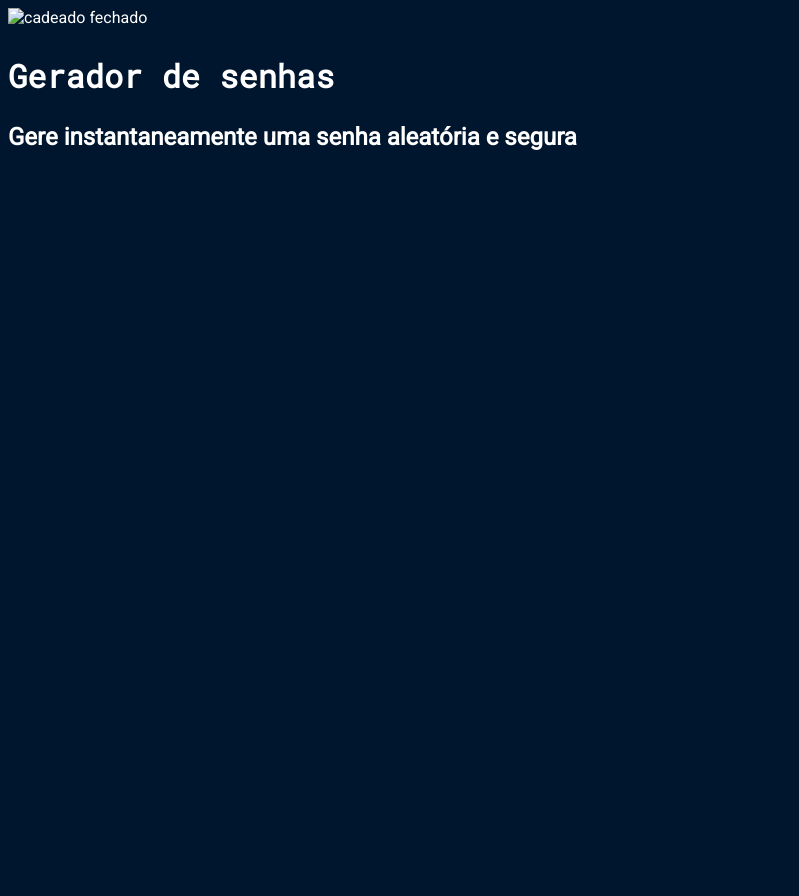
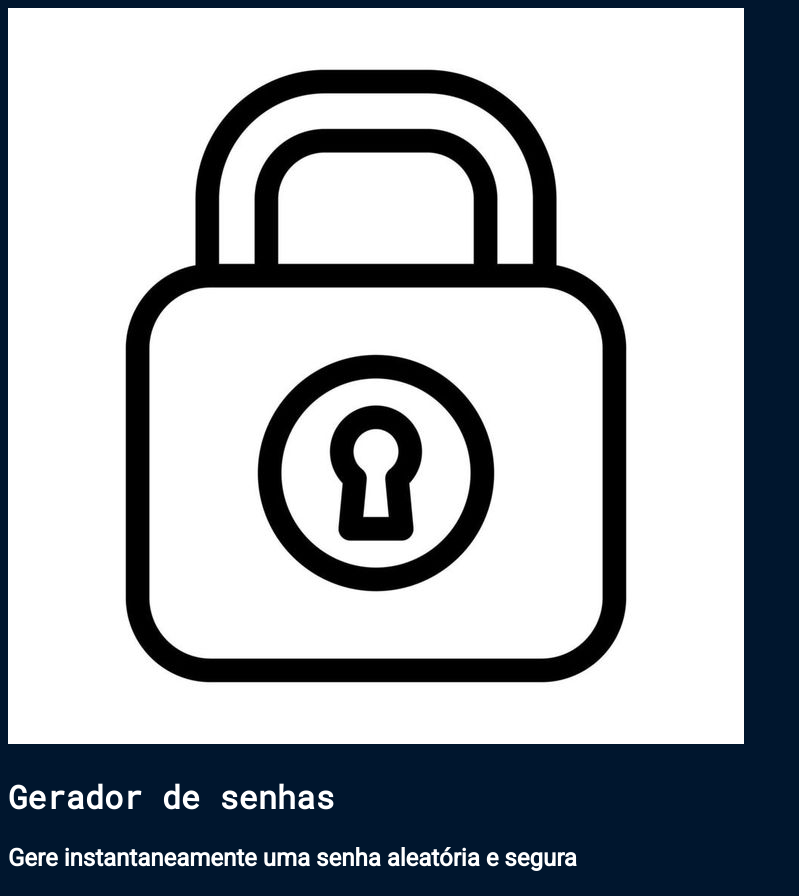
Before and after one commit to clarabond/seguranca_digital, a plain HTML site: page index.html in a window 1280 px wide. Shown: the whole page, without its empty margins (0-799 px from the left). Before the commit the page ends 800 px from the top, so only its background shows below. Drawn offline with Linux system fonts and the light colour scheme.

Commit message:
Update index.html

```diff
--- a/index.html
+++ b/index.html
@@ -7,7 +7,7 @@
     <link rel="stylesheet" href="style.css">
 </head>
 <body>
-    <img src="cadeado.hpeg" alt="cadeado fechado">
+    <img src="cadeado.jpeg" alt="cadeado fechado">
     <h2 class="titulo-principal">Gerador de senhas</h2>
     <h3 class="titulo-secundario">Gere instantaneamente uma senha aleatória e segura</h3>
 </body>
```
